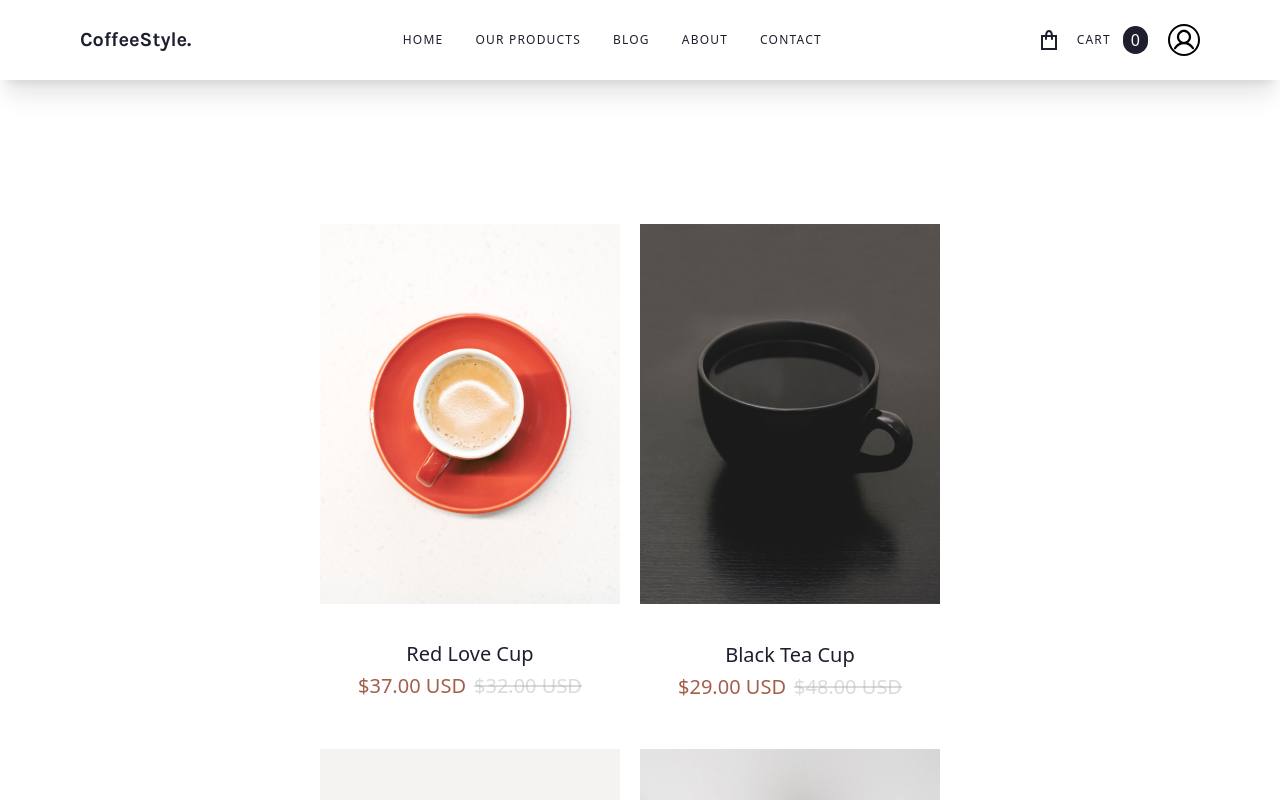
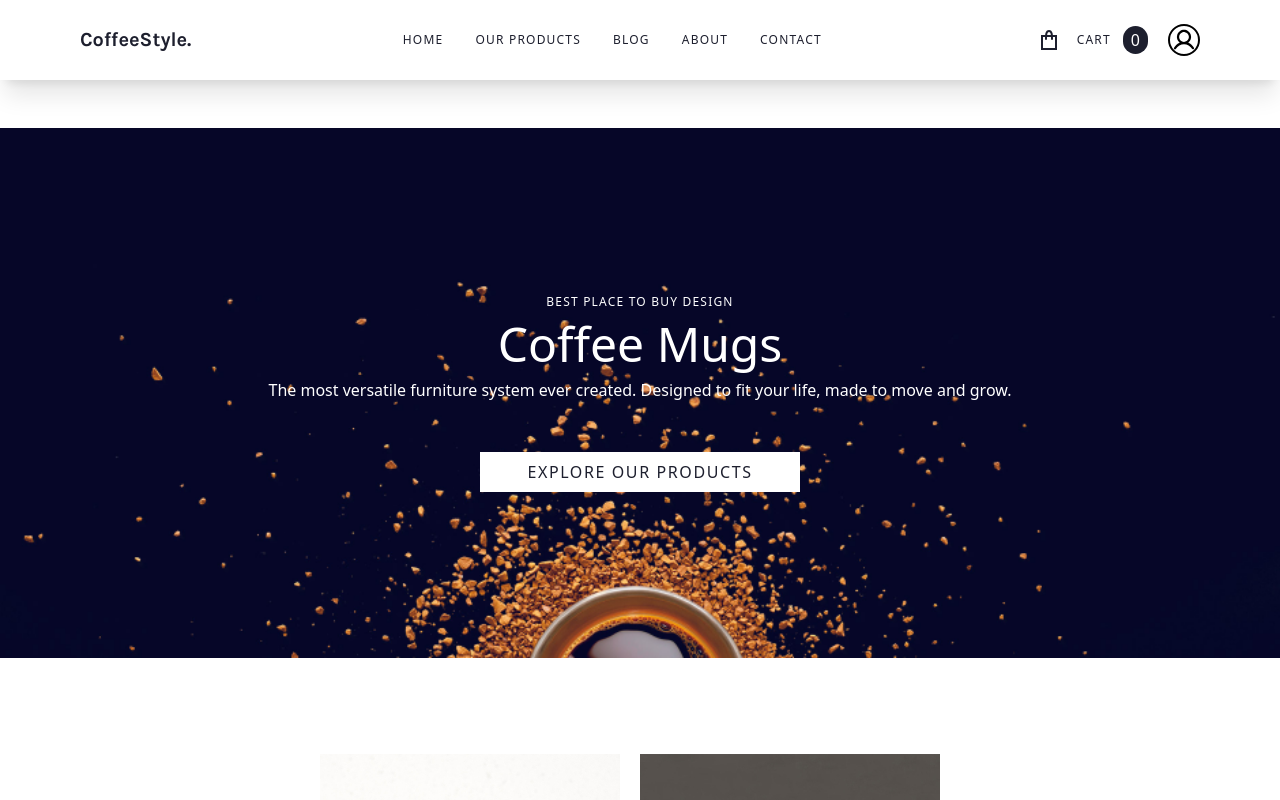
Before and after one commit to IskDev0/CoffeeStyle, a Nuxt app: page / in a window 1280 px wide. Shown: the top 800 px of the page. Built offline with nearby package versions, Linux system fonts and the light colour scheme.

Commit message:
Added hero section

```diff
--- /dev/null
+++ b/components/HomeHero.vue
@@ -0,0 +1,21 @@
+<template>
+<div class="home-hero text-white flex flex-col items-center justify-center gap-2.5">
+  <h1 class="text-xs uppercase tracking-widest">Best place to buy design</h1>
+  <h2 class="text-5xl">Coffee Mugs</h2>
+  <p>The most versatile furniture system ever created. Designed to fit your life, made to move and grow.</p>
+  <MainButton class="mt-10" color="white">Explore Our Products</MainButton>
+</div>
+</template>
+
+<script setup>
+
+import MainButton from "./UI/MainButton";
+</script>
+
+<style>
+.home-hero{
+  background: url("/home-hero.png") no-repeat bottom center;
+  background-size: cover;
+  height: 530px;
+}
+</style>
--- a/components/HomeProductsList.vue
+++ b/components/HomeProductsList.vue
@@ -7,7 +7,7 @@
           :key="product.id"/>
     </div>
     <div class="flex justify-center mt-10">
-      <MainButton>See all</MainButton>
+      <MainButton color="blue">See all</MainButton>
     </div>
   </div>
 </template>
--- a/components/UI/MainButton.vue
+++ b/components/UI/MainButton.vue
@@ -1,9 +1,23 @@
 <template>
-  <button class="uppercase text-center bg-[#1D1F2E] text-white w-1/4 p-2 tracking-widest">
+  <button :class="getClassObject" class="uppercase text-center w-1/4 p-2 tracking-widest">
     <slot></slot>
   </button>
 </template>
-
 <script setup>
 
+const props = defineProps({
+  color: {
+    required: true,
+    type: String
+  }
+});
+
+const getClassObject = computed(() => {
+  return {
+    'bg-white': props.color === 'white',
+    'text-[#1D1F2E]': props.color === 'white',
+    'bg-[#1D1F2E]': props.color === 'blue',
+    'text-white': props.color === 'blue'
+  };
+});
 </script>
--- a/pages/index.vue
+++ b/pages/index.vue
@@ -1,8 +1,10 @@
 <template>
+  <HomeHero/>
 <HomeProductsList/>
 </template>
 
 <script setup lang="ts">
 
 import HomeProductsList from "~/components/HomeProductsList.vue";
+import HomeHero from "~/components/HomeHero.vue";
 </script>
```
Also changed, not shown: public/home-hero.png (added).
